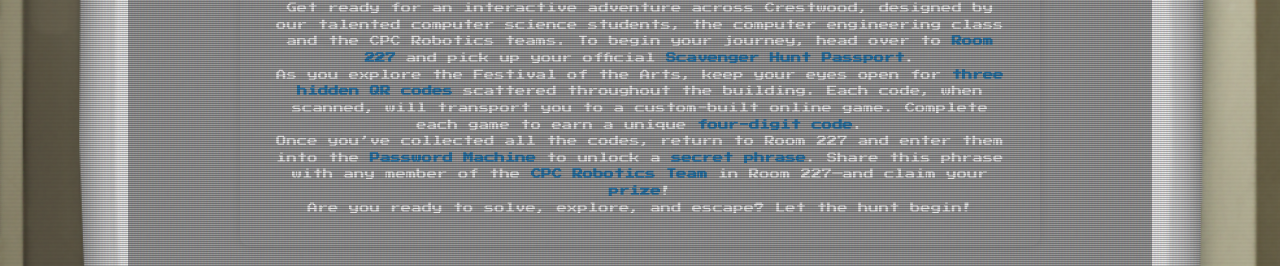
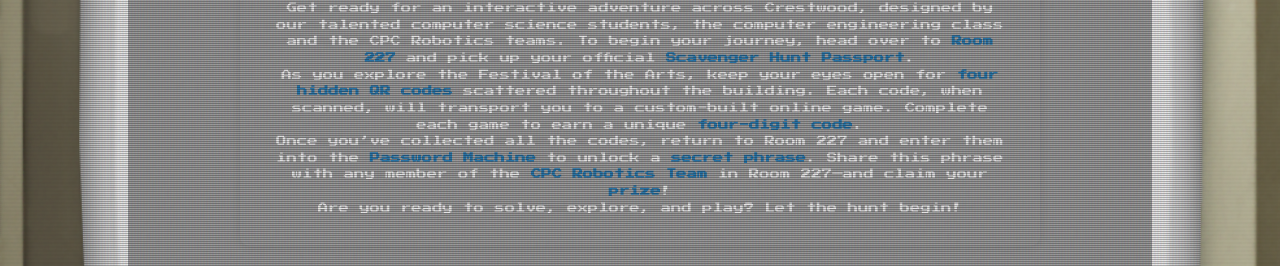
Before and after one commit to CPC-ComputerScience/FOTA, a Next.js app: page /games-intro in a window 1280 px wide. Shown: the part 300-566 px from the top of the page. Built offline with nearby package versions, Linux system fonts and the light colour scheme.

Commit message:
fixed typo

```diff
--- a/src/app/games-intro/page.tsx
+++ b/src/app/games-intro/page.tsx
@@ -29,7 +29,7 @@
             </p>
             <p>
               As you explore the Festival of the Arts, keep your eyes open for{" "}
-              <strong>three hidden QR codes</strong> scattered throughout the
+              <strong>four hidden QR codes</strong> scattered throughout the
               building. Each code, when scanned, will transport you to a
               custom-built online game. Complete each game to earn a unique{" "}
               <strong>four-digit code</strong>.
@@ -42,7 +42,7 @@
               your <strong>prize</strong>!
             </p>
             <p>
-              Are you ready to solve, explore, and escape? Let the hunt begin!
+              Are you ready to solve, explore, and play? Let the hunt begin!
             </p>
           </div>
         </div>
```
